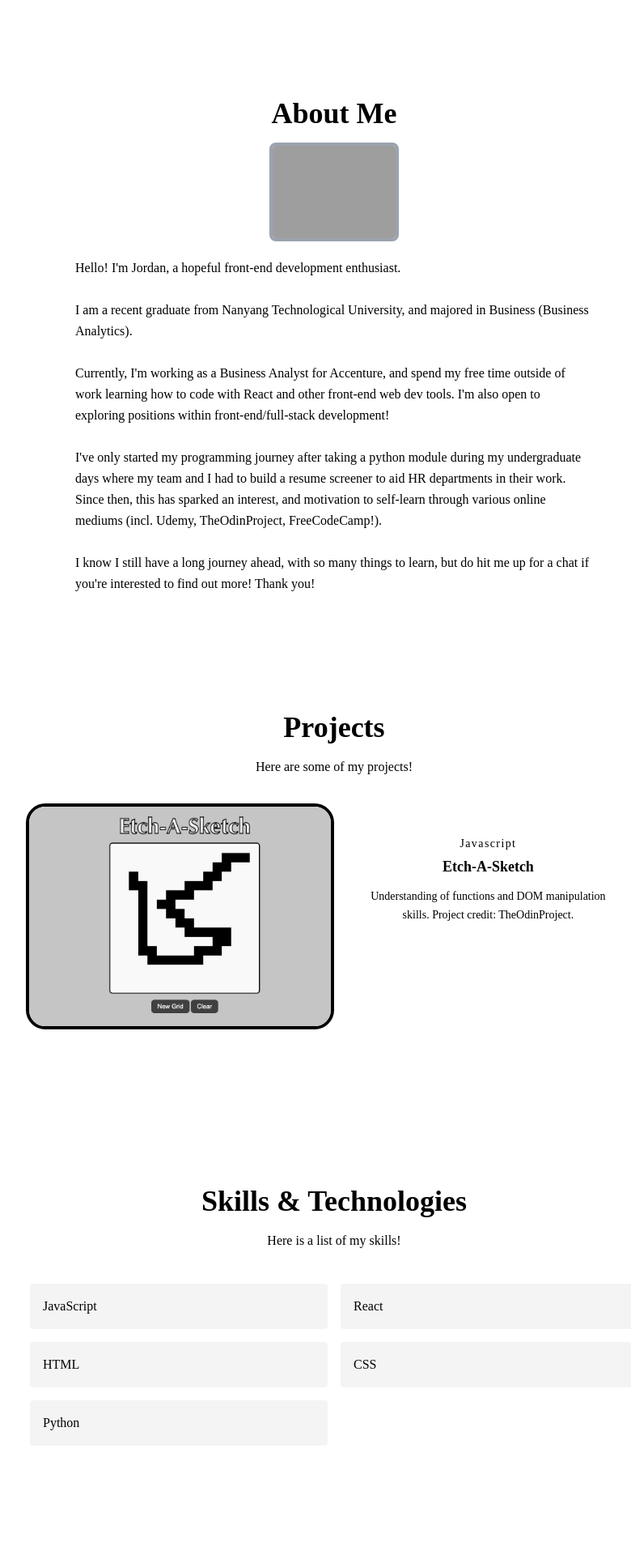
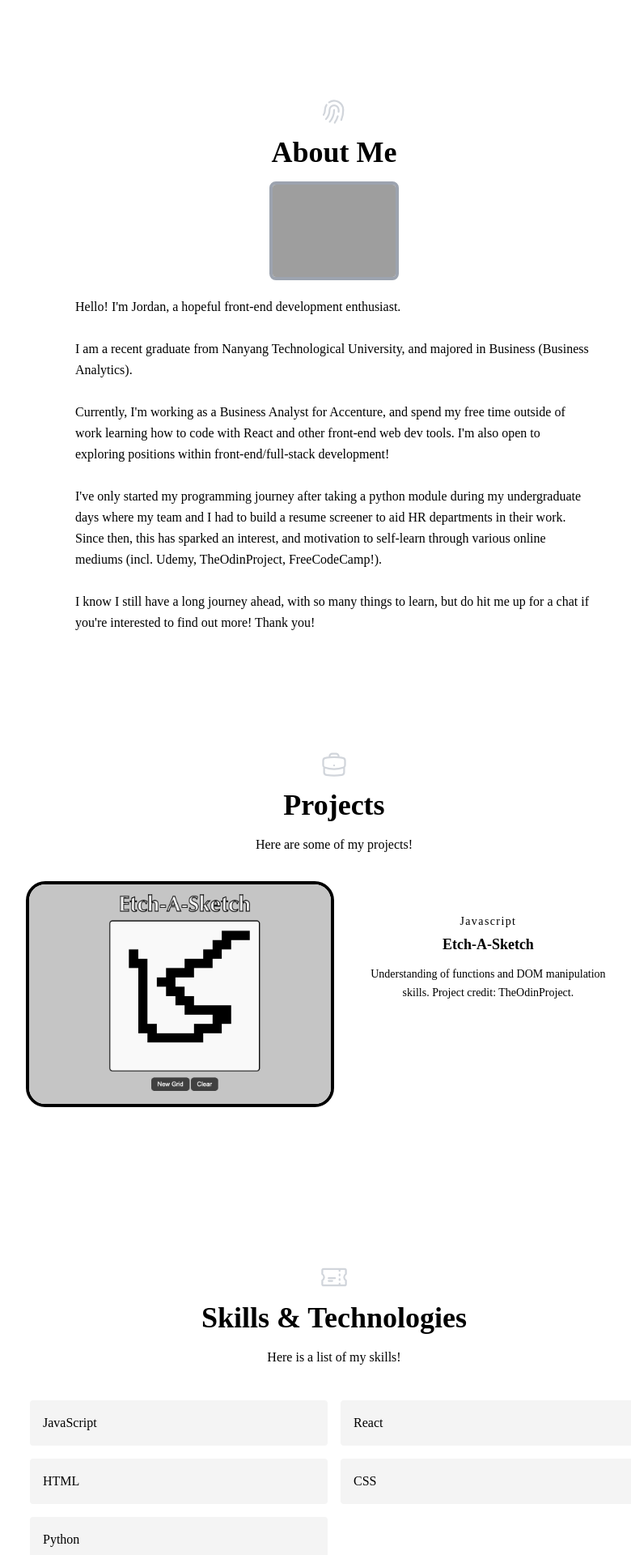
Before and after one commit to jordung/portfolio, a React (Create React App) app: page / in a window 1280 px wide. Shown: the part 760-2680 px from the top of the page at 81% size, without its empty margins (227-1007 px from the left). Built offline with nearby package versions, Linux system fonts and the light colour scheme; grey boxes are pictures that could not be loaded.

Commit message:
added icons and fixed sizing for mobile device

```diff
--- a/src/components/About.js
+++ b/src/components/About.js
@@ -1,11 +1,14 @@
 import React from "react";
 import picture from "../assets/jordan.jpg";
+import { FingerPrintIcon } from "@heroicons/react/24/outline";
 
 export default function About() {
   return (
     <section id="about" className="text-black-400 bg-white-900 body-font">
       <div className="container px-5 mx-auto text-center xl:px-40">
         <div className="flex flex-col w-full mb-20 items-center">
+          <FingerPrintIcon className="max-sm:h-5 max-sm:mb-1 h-9 w-auto text-gray-300 mb-3" />
+
           <h1 className="sm:text-4xl text-3xl font-bold title-font mb-4 text-black">
             About Me
           </h1>
--- a/src/components/Contact.js
+++ b/src/components/Contact.js
@@ -1,10 +1,12 @@
 import React from "react";
+import { ChatBubbleOvalLeftEllipsisIcon } from "@heroicons/react/24/outline";
 
 export default function Contact() {
   return (
     <section id="contact" className="text-black-400 bg-white-900 body-font">
       <div className="ccontainer px-5 py-28 mx-auto text-center lg:px-40 max-sm:py-5">
         <div className="flex flex-col w-full mb-20 items-center">
+          <ChatBubbleOvalLeftEllipsisIcon className="max-sm:h-5 max-sm:mb-1 h-9 w-auto text-gray-300 mb-3" />
           <h1 className="sm:text-4xl text-3xl font-bold title-font mb-4 text-black">
             Contact me!
           </h1>
--- a/src/components/Hero.js
+++ b/src/components/Hero.js
@@ -5,7 +5,7 @@ import profile from "../assets/jordan-hero.JPG";
 export default function Hero() {
   return (
     <section id="hero">
-      <div className="container mx-auto px-40 py-28 h-screen flex flex-col items-left max-sm:items-center">
+      <div className="container mx-auto max-sm:px-20 px-40 py-28 h-screen flex flex-col items-left max-sm:items-center max-sm:justify-center">
         <div className="w-60">
           <img
             className="object-cover object-center rounded-full border-8 border-black"
--- a/src/components/Projects.js
+++ b/src/components/Projects.js
@@ -1,11 +1,13 @@
 import React from "react";
 import { projects } from "../data";
+import { BriefcaseIcon } from "@heroicons/react/24/outline";
 
 export default function Projects() {
   return (
     <section id="projects" className="text-black-400 bg-white-900 body-font">
       <div className="container px-5 py-28 mx-auto text-center lg:px-40 max-sm:py-5">
         <div className="flex flex-col w-full mb-20">
+          <BriefcaseIcon className="max-sm:h-5 max-sm:mb-1 h-9 w-auto text-gray-300 mb-3" />
           <h1 className="sm:text-4xl text-3xl font-bold title-font mb-4 text-black">
             Projects
           </h1>
--- a/src/components/Skills.js
+++ b/src/components/Skills.js
@@ -1,11 +1,13 @@
 import React from "react";
 import { skills } from "../data";
+import { TicketIcon } from "@heroicons/react/24/outline";
 
 export default function Skills() {
   return (
     <section id="skills">
       <div className="container px-5 py-20 mx-auto max-sm:py-5 xl:px-40">
-        <div className="text-center mb-20">
+        <div className="text-center mb-20 flex flex-col items-center">
+          <TicketIcon className="max-sm:h-5 max-sm:mb-1 h-9 w-auto text-gray-300 mb-3" />
           <h1 className="sm:text-4xl text-3xl font-bold title-font text-black mb-4">
             Skills &amp; Technologies
           </h1>
```
